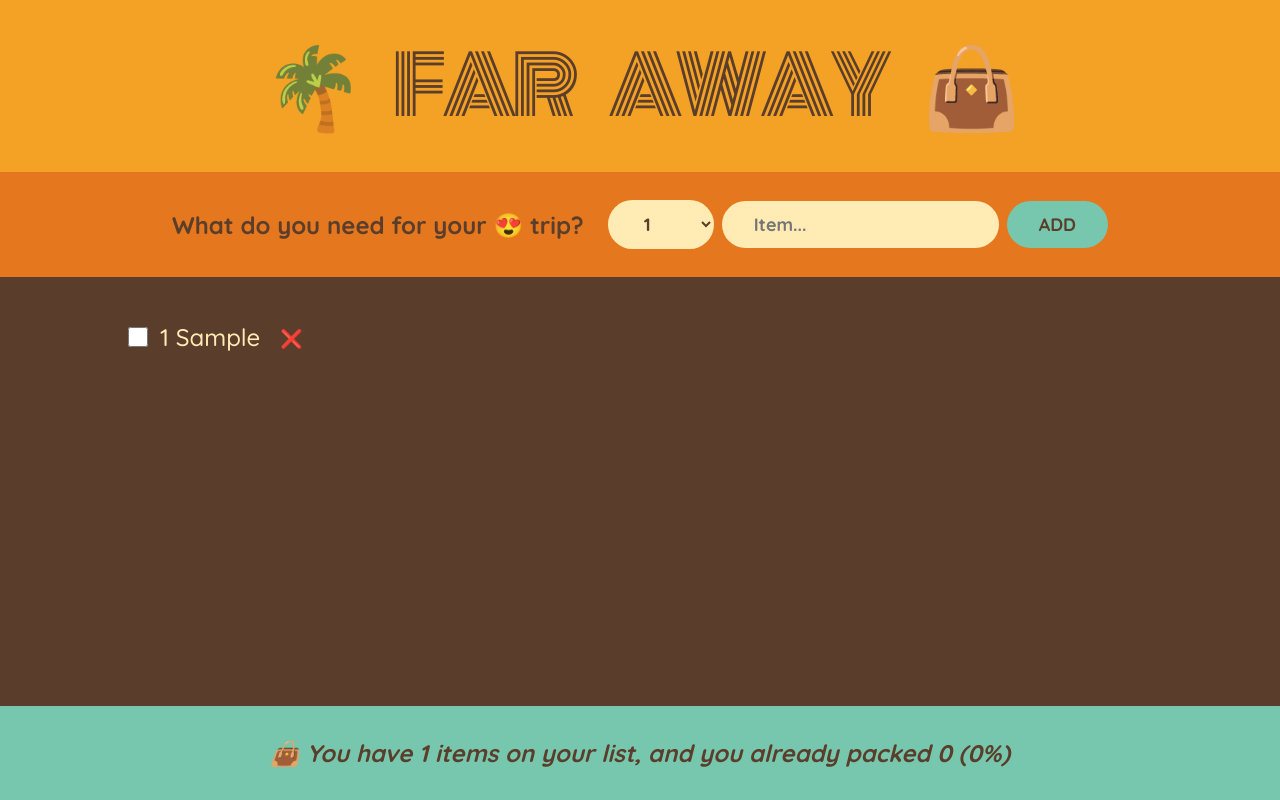
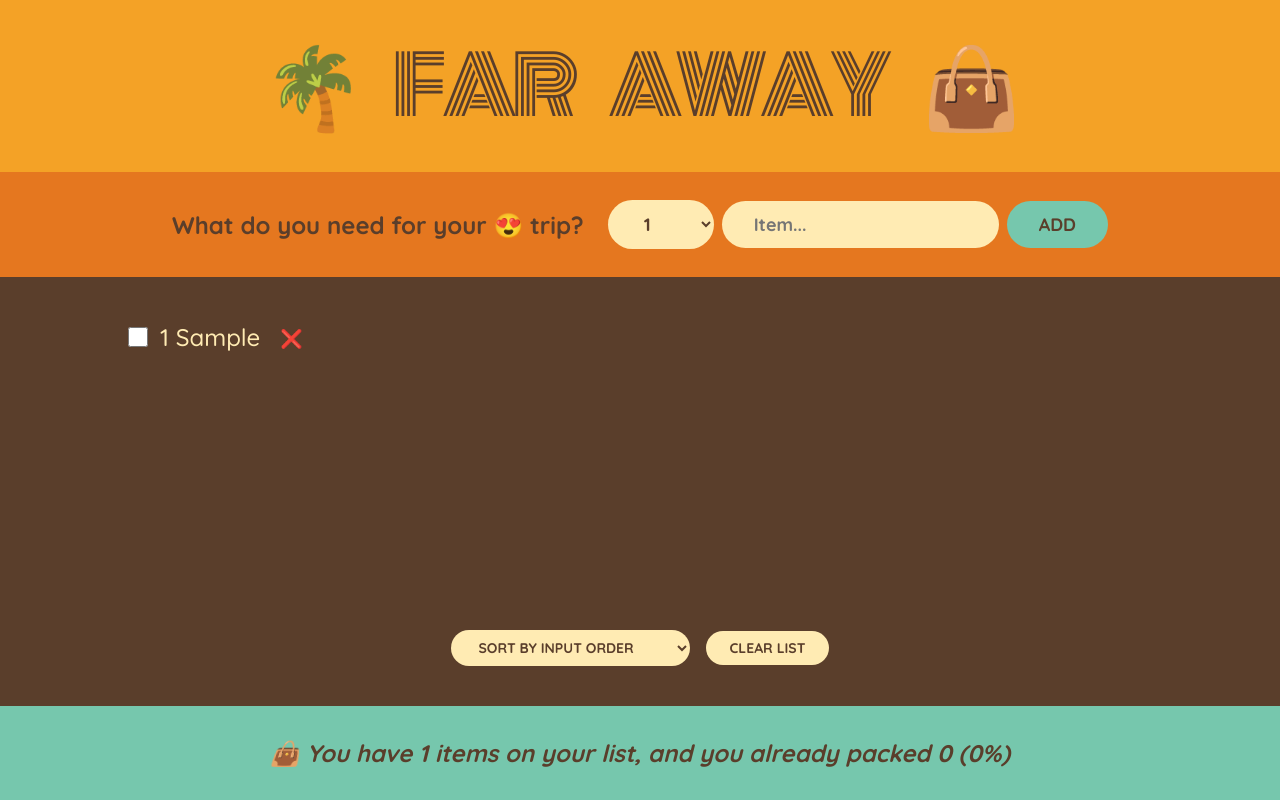
Before and after one commit to NekoJar/Trip-Trackr, a React (Create React App) app: page / in a window 1280 px wide. Both pictures are taken after typing "Sample" into the empty fields and a click on the button "ADD". Built offline with nearby package versions, Linux system fonts and the light colour scheme.

Commit message:
adding filter option, clear list option, and creating funct ions file then moving them into their own files

```diff
--- a/src/App.js
+++ b/src/App.js
@@ -1,4 +1,8 @@
 import { useState } from "react";
+import Logo from "./components/Logo";
+import Form from "./components/Form";
+import PackingList from "./components/PackingList";
+import Stats from "./components/Stats";
 
 function App() {
   const [items, setItems] = useState([]);
@@ -19,6 +23,13 @@
     );
   }
 
+  function handleClearItems() {
+    const confirmation = window.confirm(
+      "Are you sure you want to clear all items?"
+    );
+    if (confirmation) setItems([]);
+  }
+
   return (
     <div className="app">
       <Logo />
@@ -27,113 +38,11 @@
         items={items}
         onDeleteItem={handleDeleteItem}
         onToggleItem={handleToggleItem}
+        onClearItems={handleClearItems}
       />
       <Stats items={items} />
     </div>
   );
 }
 
-function Logo() {
-  return <h1>🌴 Far Away 👜</h1>;
-}
-
-function Form({ onAddItems }) {
-  const [description, setDescription] = useState("");
-  const [quantity, setQuantity] = useState(1);
-
-  function handleSubmit(e) {
-    e.preventDefault();
-
-    const newItem = { description, quantity, packed: false, id: Date.now() };
-
-    onAddItems(newItem);
-
-    setQuantity(1);
-    setDescription("");
-  }
-
-  return (
-    <form className="add-form" onSubmit={handleSubmit}>
-      <h3>What do you need for your 😍 trip?</h3>
-      <select
-        value={quantity}
-        onChange={(e) => setQuantity(Number(e.target.value))}
-      >
-        {Array.from({ length: 20 }, (_, i) => i + 1).map((num) => (
-          <option value={num} key={num}>
-            {num}
-          </option>
-        ))}
-      </select>
-      <input
-        type="text"
-        placeholder="Item..."
-        value={description}
-        onChange={(e) => setDescription(e.target.value)}
-        required
-      />
-      <button>Add</button>
-    </form>
-  );
-}
-
-function PackingList({ items, onDeleteItem, onToggleItem }) {
-  return (
-    <div className="list">
-      <ul>
-        {items.map((item) => (
-          <Item
-            item={item}
-            onDeleteItem={onDeleteItem}
-            onToggleItem={onToggleItem}
-            key={item.id}
-          />
-        ))}
-      </ul>
-    </div>
-  );
-}
-
-function Item({ item, onDeleteItem, onToggleItem }) {
-  return (
-    <li>
-      <input
-        type="checkbox"
-        value={item.packed}
-        onChange={() => {
-          onToggleItem(item.id);
-        }}
-      ></input>
-      <span style={item.packed ? { textDecoration: "line-through" } : {}}>
-        {item.quantity} {item.description}
-      </span>
-      <button onClick={() => onDeleteItem(item.id)}>❌</button>
-    </li>
-  );
-}
-
-function Stats({ items }) {
-  if (!items.length)
-    return (
-      <p className="stats">
-        <em>Start adding some items to your packing list 🚀</em>
-      </p>
-    );
-
-  const numItems = items.length;
-  const numPacked = items.filter((item) => item.packed).length;
-  const percentage = Math.round((numPacked / numItems) * 100);
-
-  return (
-    <footer className="stats">
-      <em>
-        {percentage === 100
-          ? "You got everything! Ready to go ✈️"
-          : `👜 You have ${numItems} items on your list, and you already packed
-        ${numPacked} (${percentage}%)`}
-      </em>
-    </footer>
-  );
-}
-
 export default App;
--- /dev/null
+++ b/src/components/Form.js
@@ -0,0 +1,41 @@
+import { useState } from "react";
+
+export default function Form({ onAddItems }) {
+  const [description, setDescription] = useState("");
+  const [quantity, setQuantity] = useState(1);
+
+  function handleSubmit(e) {
+    e.preventDefault();
+
+    const newItem = { description, quantity, packed: false, id: Date.now() };
+
+    onAddItems(newItem);
+
+    setQuantity(1);
+    setDescription("");
+  }
+
+  return (
+    <form className="add-form" onSubmit={handleSubmit}>
+      <h3>What do you need for your 😍 trip?</h3>
+      <select
+        value={quantity}
+        onChange={(e) => setQuantity(Number(e.target.value))}
+      >
+        {Array.from({ length: 20 }, (_, i) => i + 1).map((num) => (
+          <option value={num} key={num}>
+            {num}
+          </option>
+        ))}
+      </select>
+      <input
+        type="text"
+        placeholder="Item..."
+        value={description}
+        onChange={(e) => setDescription(e.target.value)}
+        required
+      />
+      <button>Add</button>
+    </form>
+  );
+}
--- /dev/null
+++ b/src/components/Item.js
@@ -0,0 +1,17 @@
+export default function Item({ item, onDeleteItem, onToggleItem }) {
+  return (
+    <li>
+      <input
+        type="checkbox"
+        value={item.packed}
+        onChange={() => {
+          onToggleItem(item.id);
+        }}
+      ></input>
+      <span style={item.packed ? { textDecoration: "line-through" } : {}}>
+        {item.quantity} {item.description}
+      </span>
+      <button onClick={() => onDeleteItem(item.id)}>❌</button>
+    </li>
+  );
+}
--- /dev/null
+++ b/src/components/Logo.js
@@ -0,0 +1,3 @@
+export default function Logo() {
+  return <h1>🌴 Far Away 👜</h1>;
+}
--- /dev/null
+++ b/src/components/PackingList.js
@@ -0,0 +1,53 @@
+import { useState } from "react";
+import Item from "./Item";
+
+export default function PackingList({
+  items,
+  onDeleteItem,
+  onToggleItem,
+  onClearItems,
+}) {
+  const [sortBy, setSortBy] = useState("input");
+
+  let sortedItems;
+
+  if (sortBy === "input") {
+    sortedItems = items;
+  }
+
+  if (sortBy === "description") {
+    sortedItems = items
+      .slice()
+      .sort((a, b) => a.description.localeCompare(b.description));
+  }
+
+  if (sortBy === "packed") {
+    sortedItems = items
+      .slice()
+      .sort((a, b) => Number(a.packed) - Number(b.packed));
+  }
+
+  return (
+    <div className="list">
+      <ul>
+        {sortedItems.map((item) => (
+          <Item
+            item={item}
+            onDeleteItem={onDeleteItem}
+            onToggleItem={onToggleItem}
+            key={item.id}
+          />
+        ))}
+      </ul>
+
+      <div className="actions">
+        <select value={sortBy} onChange={(e) => setSortBy(e.target.value)}>
+          <option value="input">Sort by input order</option>
+          <option value="description">Sort by description</option>
+          <option value="packed">Sort by packed status</option>
+        </select>
+        <button onClick={() => onClearItems()}>Clear list</button>
+      </div>
+    </div>
+  );
+}
--- /dev/null
+++ b/src/components/Stats.js
@@ -0,0 +1,23 @@
+export default function Stats({ items }) {
+  if (!items.length)
+    return (
+      <p className="stats">
+        <em>Start adding some items to your packing list 🚀</em>
+      </p>
+    );
+
+  const numItems = items.length;
+  const numPacked = items.filter((item) => item.packed).length;
+  const percentage = Math.round((numPacked / numItems) * 100);
+
+  return (
+    <footer className="stats">
+      <em>
+        {percentage === 100
+          ? "You got everything! Ready to go ✈️"
+          : `👜 You have ${numItems} items on your list, and you already packed
+          ${numPacked} (${percentage}%)`}
+      </em>
+    </footer>
+  );
+}
```
